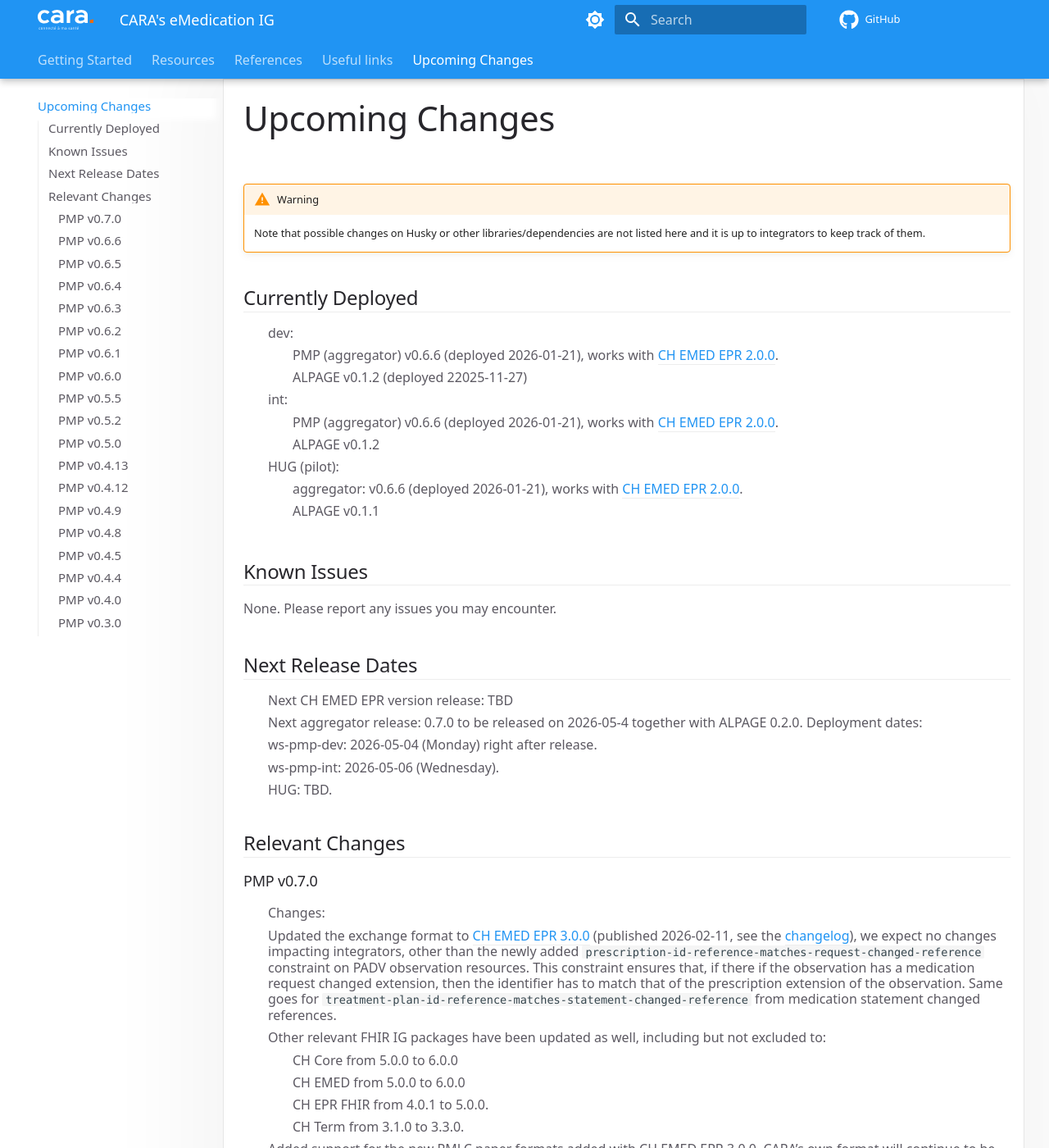
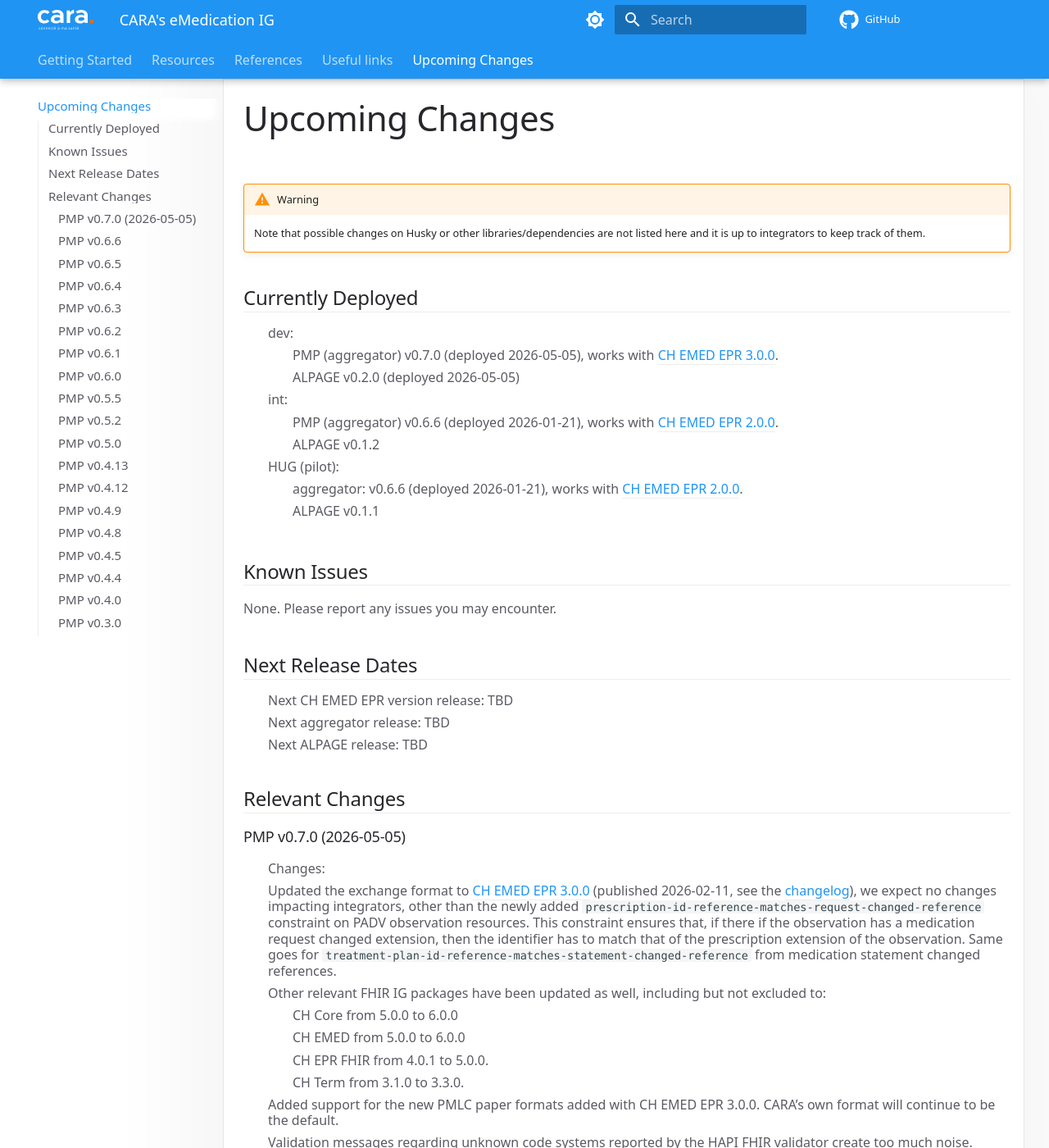
Before and after one commit to CARA-ch/emed-service-guide, an MkDocs documentation site: the page built from docs/other/upcoming_changes.md, in a window 1280 px wide and 1400 px high. Shown: the whole window at 82% size. Built offline with MkDocs 1.6.1 and Material for MkDocs 9.7.7, drawn with Linux system fonts in a browser that asks for light colours; comment, search, counter and statistics services are not loaded.

Commit message:
Updated release info

```diff
--- a/docs/other/upcoming_changes.md
+++ b/docs/other/upcoming_changes.md
@@ -5,8 +5,8 @@
 ## Currently Deployed
 
   - dev:
-    - PMP (aggregator) v0.6.6 (deployed 2026-01-21), works with [CH EMED EPR 2.0.0](https://fhir.ch/ig/ch-emed-epr/2.0.0/index.html).
-    - ALPAGE v0.1.2 (deployed 22025-11-27)
+    - PMP (aggregator) v0.7.0 (deployed 2026-05-05), works with [CH EMED EPR 3.0.0](https://fhir.ch/ig/ch-emed-epr/3.0.0/index.html).
+    - ALPAGE v0.2.0 (deployed 2026-05-05)
   - int:
     - PMP (aggregator) v0.6.6 (deployed 2026-01-21), works with [CH EMED EPR 2.0.0](https://fhir.ch/ig/ch-emed-epr/2.0.0/index.html).
     - ALPAGE v0.1.2
@@ -19,13 +19,11 @@
 ## Next Release Dates
 
 - Next CH EMED EPR version release: TBD
-- Next aggregator release: 0.7.0 to be released on 2026-05-4 together with ALPAGE 0.2.0. Deployment dates:
-  - ws-pmp-dev: 2026-05-04 (Monday) right after release.
-  - ws-pmp-int: 2026-05-06 (Wednesday).
-  - HUG: TBD.
+- Next aggregator release: TBD
+- Next ALPAGE release: TBD
 
 ## Relevant Changes
-### PMP v0.7.0
+### PMP v0.7.0 (2026-05-05)
 
 - Changes:
   - Updated the exchange format to [CH EMED EPR 3.0.0](https://fhir.ch/ig/ch-emed-epr/3.0.0/index.html) (published 2026-02-11, see the [changelog](https://fhir.ch/ig/ch-emed-epr/changelog.html)), we expect no changes impacting integrators, other than the newly added `prescription-id-reference-matches-request-changed-reference` constraint on PADV observation resources. This constraint ensures that, if there if the observation has a medication request changed extension, then the identifier has to match that of the prescription extension of the observation. Same goes for `treatment-plan-id-reference-matches-statement-changed-reference` from medication statement changed references.
```
